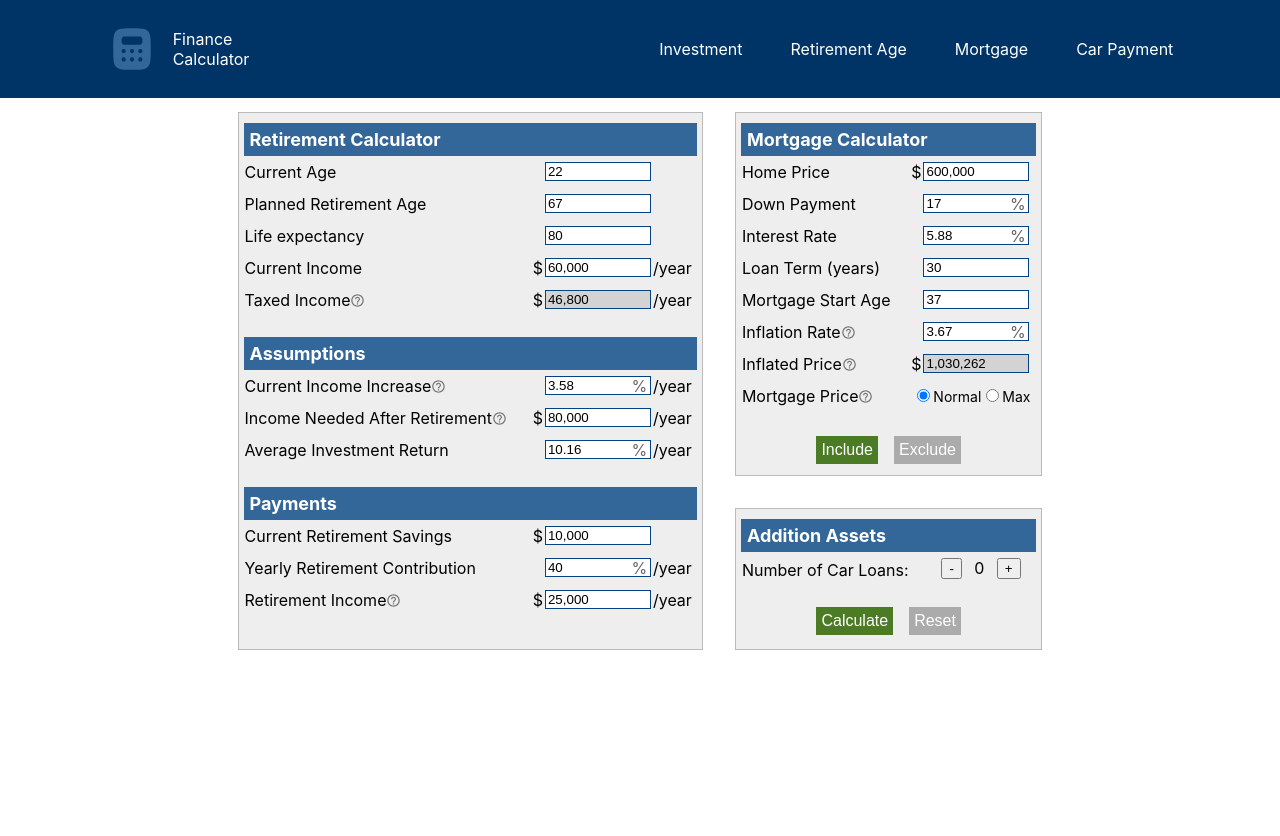
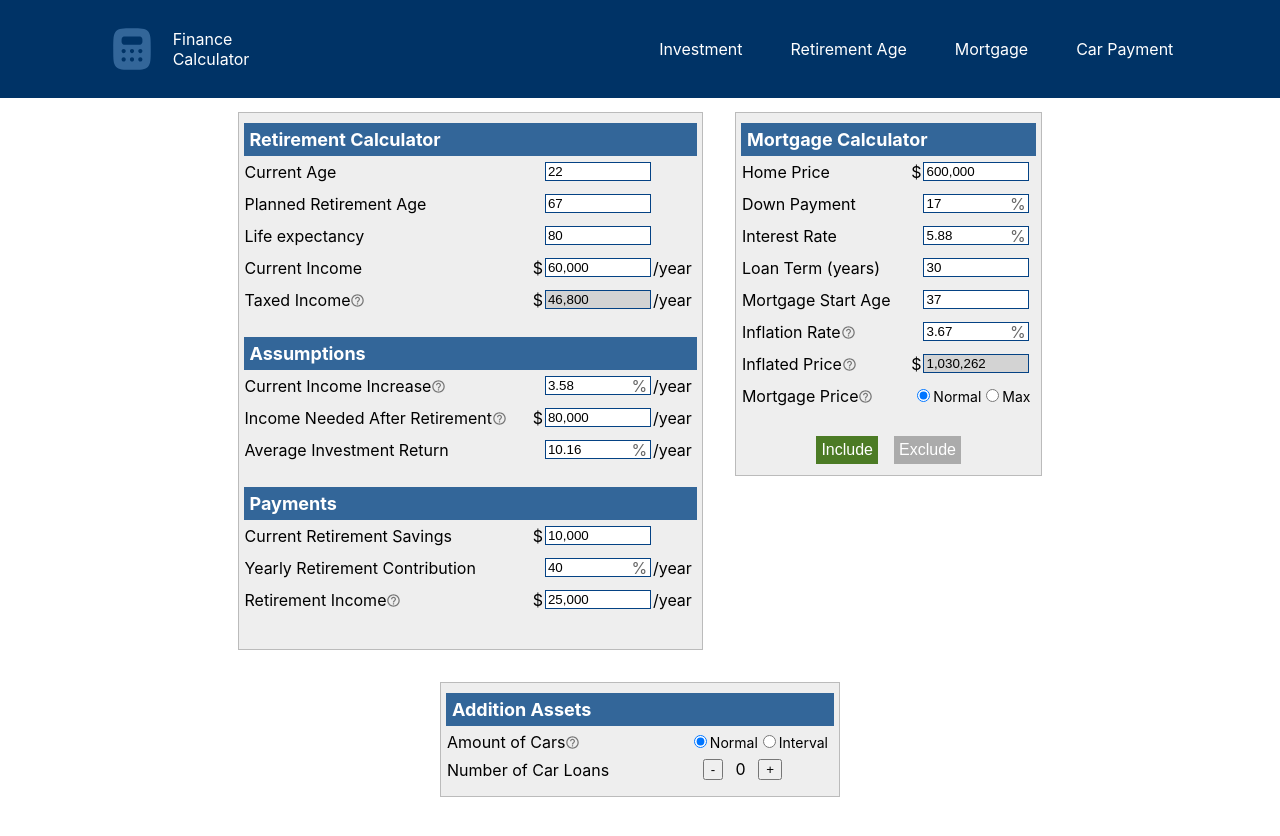
Before and after one commit to hmxxu/Finance_Calculator, a React (Create React App) app: page /home in a window 1280 px wide. Shown: the top 836 px of the page. After the commit the page ends 800 px from the top, so only its background shows below. Built offline with nearby package versions, Linux system fonts and the light colour scheme.

Commit message:
started car interval

```diff
--- a/src/App.css
+++ b/src/App.css
@@ -7,6 +7,7 @@ html,
 body {
   margin: 0;
   padding: 0;
+  overflow-x: hidden;
   width: 100%;
   height: 100%;
 }
--- a/src/calculateHome.jsx
+++ b/src/calculateHome.jsx
@@ -48,10 +48,10 @@ function calculateResults(rd, md, cds) {
         const res = calculateResults(rd, md2, cds)[0];
 
         if (res[res.length - 1][5] < 0) {
-          high = mid - 100;
+          high = mid - 1;
         } else {
           housePrice = mid;
-          low = mid + 100;
+          low = mid + 1;
         }
       }
     }
--- /dev/null
+++ b/src/components/AdditionCarLoans.jsx
@@ -0,0 +1,62 @@
+import React from "react";
+import InputHeader from "./inputTables/inputTableComponenets/InputHeader";
+import InputRadioButton from "./inputTables/inputTableComponenets/InputRadioButtons";
+import InputCounter from "./inputTables/inputTableComponenets/InputCounter";
+import Input from "./inputTables/inputTableComponenets/Input";
+import { useState } from "react";
+
+const AdditionCarLoans = (setCDs) => {
+  const [inputType, setInputType] = useState("normal");
+  return (
+    <table
+      className="input-table"
+      style={{
+        width: "100%",
+      }}
+    >
+      <InputHeader header="Addition Assets" />
+      <InputRadioButton
+        header="Amount of Cars"
+        name="exampleRadio"
+        infoText="Normal: Decide number of car loans Interval: Adds a car loan every X years"
+        options={[
+          { label: "Normal", value: "normal" },
+          { label: "Interval", value: "interval" },
+        ]}
+        selectedValue={inputType}
+        onChange={setInputType}
+      />
+
+      {inputType === "normal" ? (
+        <InputCounter
+          leftText="Number of Car Loans"
+          setCounter={() => console.log(123)}
+          minCount={0}
+          maxCount={10}
+        />
+      ) : (
+        <React.Fragment>
+          <InputCounter
+            leftText="New Car Every X Years"
+            infoText="The number of year when the next car will be bought"
+            setCounter={() => console.log(123)}
+            minCount={1}
+            maxCount={20}
+            defaultValue={10}
+          />
+          <Input
+            name="price"
+            leftText="Price Increase"
+            leftlabelText="$"
+            defaultInput={5000}
+            onInputChange={() => console.log(123)}
+            maxValue={100000000}
+            allowDecimal={false}
+          />
+        </React.Fragment>
+      )}
+    </table>
+  );
+};
+
+export default AdditionCarLoans;
--- a/src/components/inputTables/CarPaymentInputBox.jsx
+++ b/src/components/inputTables/CarPaymentInputBox.jsx
@@ -11,16 +11,17 @@ const CarPaymentInputBox = ({
   setCarPaymentInputs,
   homePage = false,
   currentAge,
+  initialValues = {},
 }) => {
   const [inputValues, setInputValues] = useState({
-    price: 45000,
-    term: 60,
-    interest: 6.89,
-    downPayment: 20,
-    salesTax: 8.52,
-    fees: 2300,
-    startAge: 23,
-    inflation: 3.7,
+    price: initialValues.price || 45000,
+    term: initialValues.term || 60,
+    interest: initialValues.interest || 6.89,
+    downPayment: initialValues.downPayment || 20,
+    salesTax: initialValues.salesTax || 8.52,
+    fees: initialValues.fees || 2300,
+    startAge: initialValues.startAge || 23,
+    inflation: initialValues.inflation || 3.7,
   });
 
   const [inputsValid, setInputsValid] = useState(true);
--- a/src/components/inputTables/inputTableComponenets/Input.jsx
+++ b/src/components/inputTables/inputTableComponenets/Input.jsx
@@ -64,7 +64,6 @@ const Input = ({
             paddingRight: infoText ? "20px" : "0px",
             position: "relative",
           }}
-          className="input-left"
         >
           {leftText}
           {infoText && (
--- a/src/components/inputTables/inputTableComponenets/InputCounter.jsx
+++ b/src/components/inputTables/inputTableComponenets/InputCounter.jsx
@@ -1,9 +1,17 @@
 import React from "react";
 import { useState } from "react";
 import PropTypes from "prop-types";
+import icon from "../../../svgs/question-circle.svg";
 
-const InputCounter = ({ leftText, setCounter, maxCount = 999 }) => {
-  const [count, setCount] = useState(0);
+const InputCounter = ({
+  leftText,
+  infoText,
+  setCounter,
+  minCount = 0,
+  maxCount = 999,
+  defaultValue = 0,
+}) => {
+  const [count, setCount] = useState(defaultValue);
   const [errorMessage, setErrorMessage] = useState("");
 
   const increment = () => {
@@ -17,22 +25,37 @@ const InputCounter = ({ leftText, setCounter, maxCount = 999 }) => {
   };
 
   const decrement = () => {
-    if (count > 0) {
+    if (count > minCount) {
       setCount((prevCount) => prevCount - 1);
       if (setCounter) setCounter((prevCount) => prevCount - 1);
       setErrorMessage("");
     } else {
-      setErrorMessage("min values is 0");
+      setErrorMessage("min values is " + minCount);
     }
   };
   return (
     <tbody>
       <tr>
-        <td>
-          <div>{leftText}</div>
+        <td
+          style={{
+            paddingRight: infoText ? "20px" : "0px",
+            position: "relative",
+          }}
+        >
+          {leftText}
+          {infoText && (
+            <img src={icon} alt="Info" width="15px" className="info-icon" />
+          )}
+          <span className="info-text-box">{infoText}</span>
         </td>
 
-        <td style={{ display: "flex", flexDirection: "row" }}>
+        <td
+          style={{
+            display: "flex",
+            flexDirection: "row",
+            justifyContent: "center",
+          }}
+        >
           <button onClick={decrement}>-</button>
           <span
             style={{
@@ -64,6 +87,7 @@ InputCounter.propTypes = {
   leftText: PropTypes.string.isRequired,
   setCounter: PropTypes.func.isRequired,
   maxCount: PropTypes.number,
+  infoText: PropTypes.string,
 };
 
 export default InputCounter;
--- a/src/pages/Home.jsx
+++ b/src/pages/Home.jsx
@@ -9,9 +9,8 @@ import InvestmentTable from "../components/InvestmentTable";
 import InvestmentGraph from "../components/InvestmentGraph";
 import ResultsTable from "../components/ResultsTable";
 import useMediaQuery from "../hooks/useMediaQuery";
-import InputHeader from "../components/inputTables/inputTableComponenets/InputHeader";
-import InputCounter from "../components/inputTables/inputTableComponenets/InputCounter";
 import InputButton from "../components/inputTables/inputTableComponenets/InputButton";
+import AdditionCarLoans from "../components/AdditionCarLoans";
 
 const Home = () => {
   const isAboveMediumScreens = useMediaQuery("(min-width: 768px)");
@@ -20,7 +19,6 @@ const Home = () => {
   const [mortgageData, setMortgageData] = useState(null);
   const [carPaymentData, setCarPaymentData] = useState([]);
   const [results, setResults] = useState(null);
-  //   const [mortgageCount, setmortgageCount] = useState(0);
   const [carLoanCount, setCarLoanCount] = useState(0);
 
   function calculateButton() {
@@ -85,47 +83,22 @@ const Home = () => {
                 width: isAboveMediumScreens ? "" : "100%",
               }}
             >
-              <div style={{ width: isAboveMediumScreens ? "" : "100%" }}>
               <MortgageInputBox
                 setMortgageData={setMortgageData}
                 homePage={true}
                 currentAge={retirementData ? retirementData.currentAge : 0}
               />
             </div>
+          </div>
           <div
             style={{
               display: "flex",
-                  position: "relative",
-                  width: isAboveMediumScreens ? "100%" : "95%",
-                  flexGrow: 1,
               marginLeft: "auto",
               marginRight: "auto",
+              width: isAboveMediumScreens ? "400px" : "95%",
             }}
           >
-                <table
-                  className="input-table"
-                  style={{
-                    width: "100%",
-                  }}
-                >
-                  <InputHeader header="Addition Assets" />
-                  {/* <InputCounter
-                    leftText="Number of Mortgages:"
-                    setCounter={setmortgageCount}
-                    maxCount={9}
-                  /> */}
-                  <InputCounter
-                    leftText="Number of Car Loans:"
-                    setCounter={setCarLoanCount}
-                    maxCount={9}
-                  />
-                  <InputButton
-                    calcOnClick={calculateButton}
-                    resetOnClick={() => window.location.reload()}
-                  />
-                </table>
-              </div>
-            </div>
+            <AdditionCarLoans />
           </div>
           {/* Car Input boxes */}
           <div
@@ -151,6 +124,15 @@ const Home = () => {
               />
             ))}
           </div>
+
+          <table
+            style={{ marginLeft: "auto", marginRight: "auto", width: "100%" }}
+          >
+            <InputButton
+              calcOnClick={calculateButton}
+              resetOnClick={() => window.location.reload()}
+            />
+          </table>
         </div>
         {/* Results */}
         {results && (
--- a/src/styles/input.css
+++ b/src/styles/input.css
@@ -12,10 +12,6 @@
   font-weight: bold;
   background-color: #336699;
   column-span: all;
-}
-
-.input-left {
-  font-size: 16px;
 }
 
 .info-icon {
```
Lines whose indentation alone changed are shown as unchanged.
